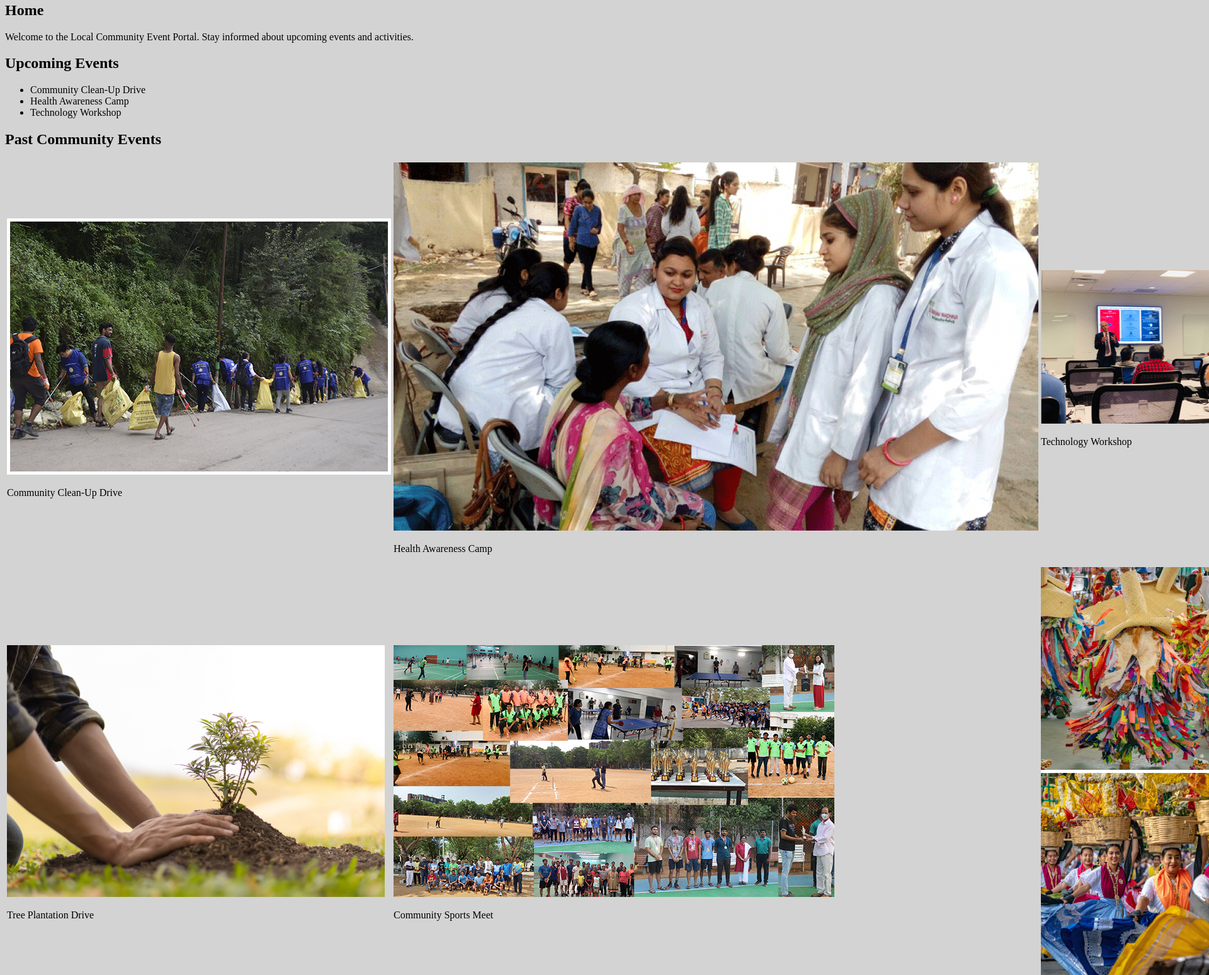
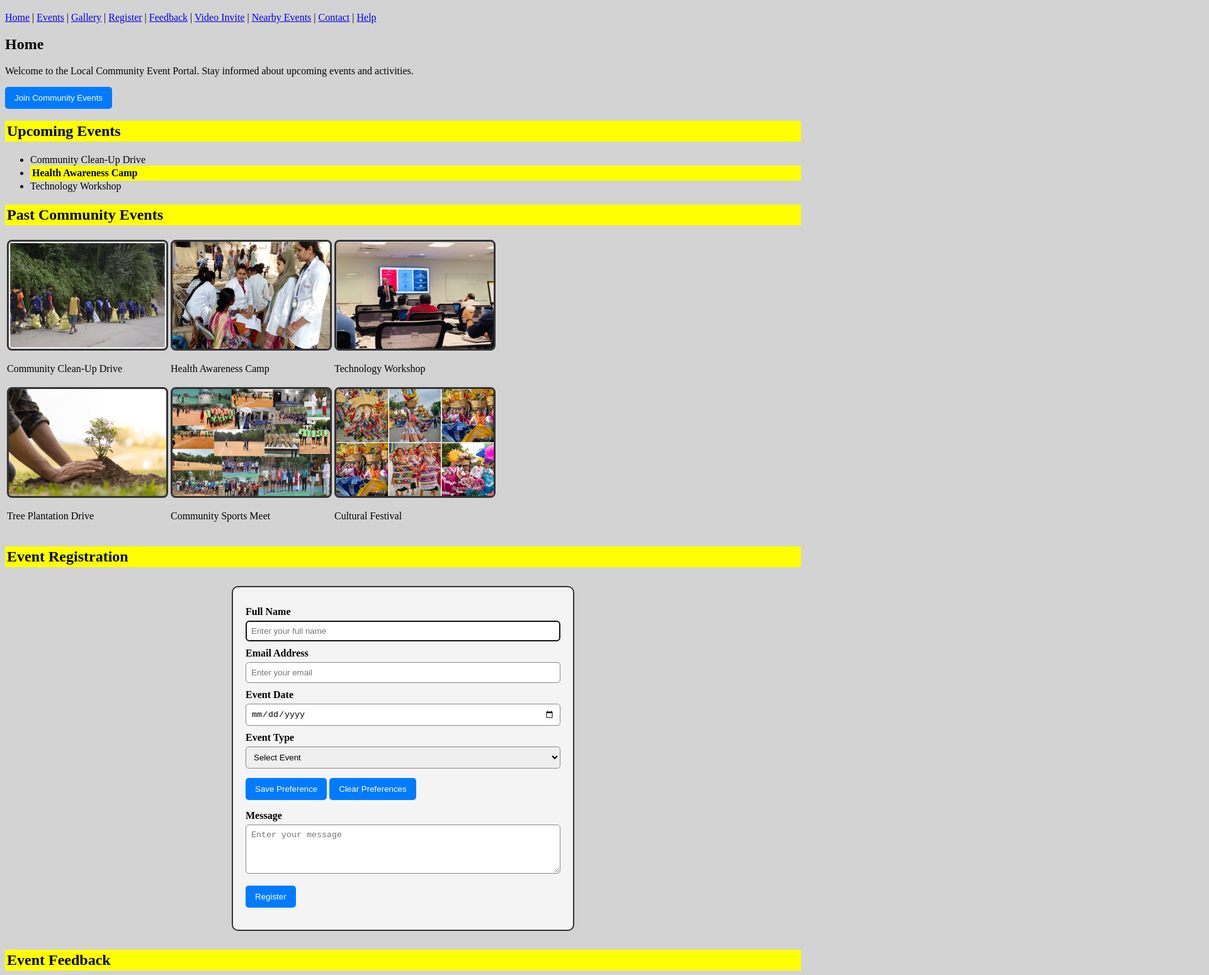
Before and after one commit to Hemapriya-10/Digital-Nurture-Upskilling, a plain HTML site: page Local-Community-Event-Portal/index.html in a window 1280 px wide. Shown: the part 234-1783 px from the top of the page at 63% size, 1920 px wide, since content can reach past the window. Drawn offline with Linux system fonts and the light colour scheme; files that its build step writes are made by us from their sources.

Commit message:
Completed CSS Exercise 2

```diff
--- a/Local-Community-Event-Portal/index.html
+++ b/Local-Community-Event-Portal/index.html
@@ -14,7 +14,7 @@
     </style>
 
     <!-- External CSS -->
-    <link rel="stylesheet" href="styles.css">
+    <link rel="stylesheet" href="css/style.css">
 </head>
 
 <body>
@@ -66,6 +66,9 @@
             Welcome to the Local Community Event Portal.
             Stay informed about upcoming events and activities.
         </p>
+        <button class="cta-button">
+    Join Community Events
+</button>
     </section>
 
     <!-- Events Section -->
--- a/css/style.css
+++ b/css/style.css
@@ -1,5 +1,5 @@
 /* =====================================
-   Header Styles
+   HEADER STYLES
    ===================================== */
 
 #welcomeBanner {
@@ -10,8 +10,9 @@
     margin-bottom: 20px;
 }
 
+
 /* =====================================
-   Highlight Styles
+   HIGHLIGHT STYLES
    ===================================== */
 
 .highlight {
@@ -20,8 +21,9 @@
     padding: 3px;
 }
 
+
 /* =====================================
-   Event Image Styles
+   EVENT IMAGE STYLES
    ===================================== */
 
 .event-image {
@@ -31,8 +33,9 @@
     border-radius: 8px;
 }
 
+
 /* =====================================
-   Registration Form Styles
+   REGISTRATION FORM STYLES
    ===================================== */
 
 .registration-form {
@@ -61,10 +64,15 @@
     box-sizing: border-box;
 }
 
+
+/* =====================================
+   BUTTON STYLES
+   ===================================== */
+
 .registration-form button {
     margin-top: 15px;
     padding: 10px 15px;
-    background-color: blue;
+    background-color: #007BFF;
     color: white;
     border: none;
     border-radius: 5px;
@@ -72,11 +80,12 @@
 }
 
 .registration-form button:hover {
-    background-color: darkblue;
+    background-color: #0056b3;
 }
 
+
 /* =====================================
-   Confirmation Message Styles
+   CONFIRMATION MESSAGE STYLES
    ===================================== */
 
 #confirmationMessage {
@@ -85,3 +94,16 @@
     color: green;
     font-weight: bold;
 }
+
+
+/* =====================================
+   CTA BUTTON EXAMPLE
+   ===================================== */
+
+.cta-button {
+    background-color: #007BFF;
+    color: white;
+    padding: 10px 15px;
+    border-radius: 5px;
+    border: none;
+}
```
Also changed, not shown: Local-Community-Event-Portal/screenshots/css-ex2.png (added).
